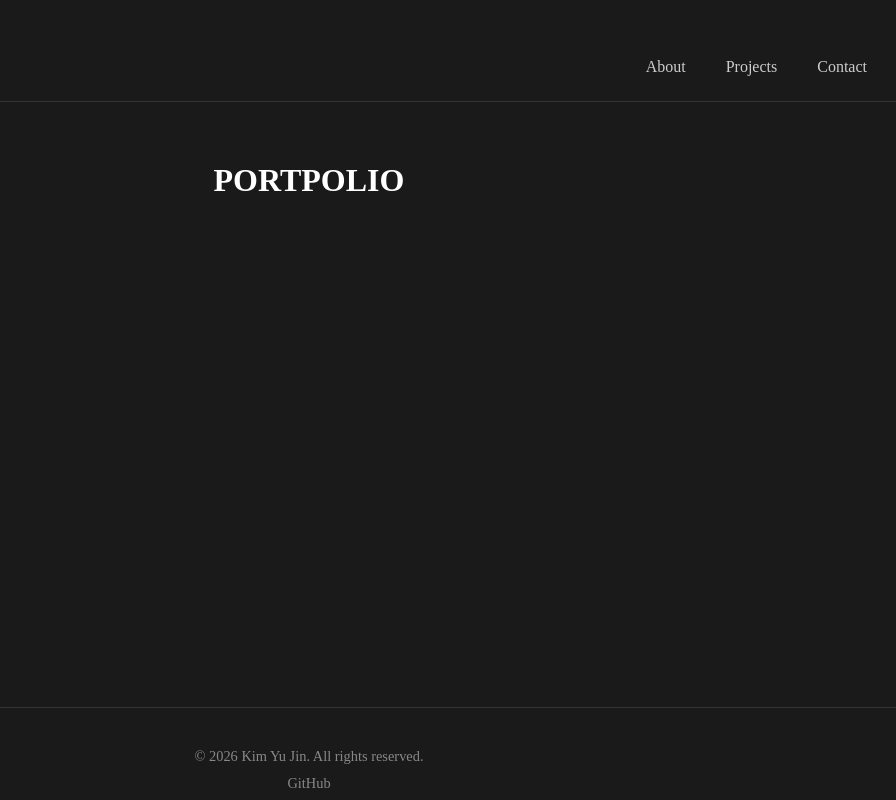
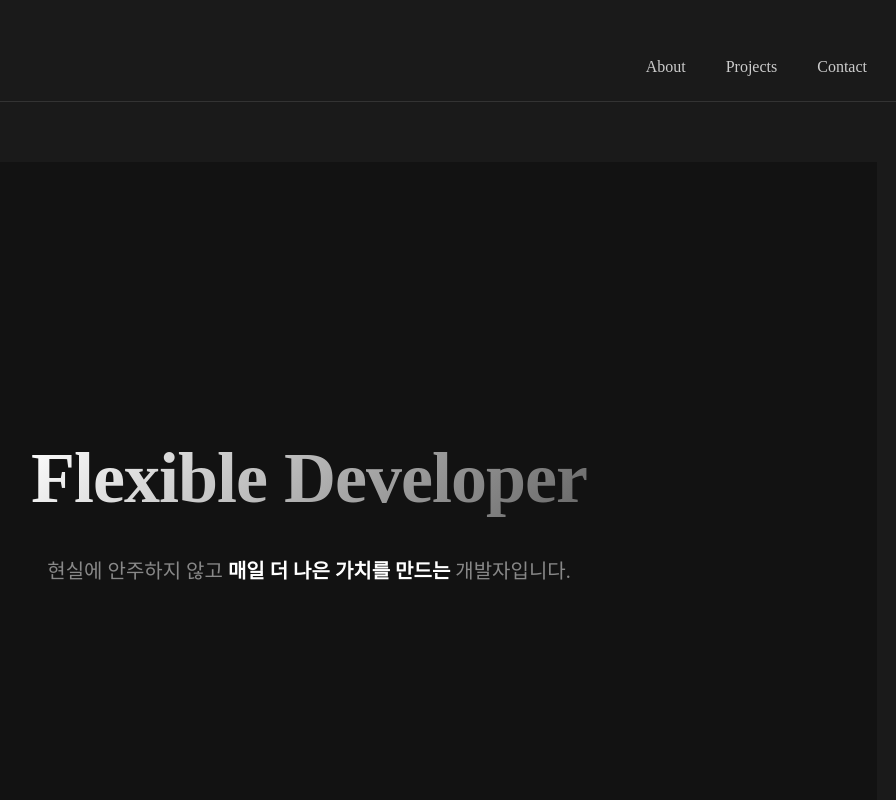
Before and after one commit to kim0705/portfolio, a React (Vite) app: page / in a window 1280 px wide. Shown: the top 800 px of the page, without its empty margins (331-1227 px from the left). Built offline with nearby package versions, Linux system fonts and the light colour scheme.

Commit message:
feat: complete hero section with flexible developer slogan (#3)

```diff
--- a/src/App.jsx
+++ b/src/App.jsx
@@ -5,6 +5,7 @@ import './App.css'
 import MainLayout from './layouts/MainLayout/MainLayout'
 import { Global } from '@emotion/react'
 import { globalStyles } from './styles/global'
+import MainPage from './pages/MainPage/MainPage'
 
 function App() {
     const [count, setCount] = useState(0)
@@ -13,7 +14,7 @@ function App() {
         <>
             <Global styles={globalStyles}/>
             <MainLayout>
-                <h1>PORTPOLIO</h1>
+                <MainPage/>
             </MainLayout>
         </>
     );
--- a/src/pages/MainPage/MainPage.jsx
+++ b/src/pages/MainPage/MainPage.jsx
@@ -1,9 +1,12 @@
 import React from 'react'
+import Hero from '../../sections/Hero/Hero'
 
 function MainPage() {
-  return (
-    <div>MainPage</div>
-  )
+	return (
+		<main>
+			<Hero/>
+		</main>
+	);
 }
 
-export default MainPage
+export default MainPage;
--- a/src/sections/Hero/Hero.jsx
+++ b/src/sections/Hero/Hero.jsx
@@ -1,9 +1,15 @@
-import React from 'react'
+import React from 'react';
+import * as S from './style';
 
 function Hero() {
-  return (
-    <div>Hero</div>
-  )
+    return (
+        <S.HeroContainer>
+            <S.HeroContent>
+                <S.Title>Flexible Developer</S.Title>
+                <S.Subtitle>현실에 안주하지 않고 <span>매일 더 나은 가치를 만드는</span> 개발자입니다.</S.Subtitle>
+            </S.HeroContent>
+        </S.HeroContainer>
+    );
 }
 
-export default Hero
+export default Hero;
--- a/src/sections/Hero/style.js
+++ b/src/sections/Hero/style.js
@@ -0,0 +1,42 @@
+import styled from "@emotion/styled";
+
+export const HeroContainer = styled.section`
+    width: 100%;
+    height: 700px;
+    display: flex;
+    justify-content: center;
+    align-items: center;
+    background-color: #121212;
+`;
+
+export const HeroContent = styled.div`
+    width: 90%;
+    max-width: 1200px;
+    display: flex;
+    flex-direction: column;
+    align-items: center;
+    gap: 25px;
+    text-align: center;
+`;
+
+export const Title = styled.h1`
+    font-size: 72px;
+    font-weight: 800;
+    margin: 0;
+    letter-spacing: -1px;
+    background: linear-gradient(135deg, #ffffff 0%, #666666 100%);
+    -webkit-background-clip: text;
+    -webkit-text-fill-color: transparent;
+`;
+
+export const Subtitle = styled.p`
+    font-size: 20px;
+    color: #888888;
+    line-height: 32px;
+    margin-top: 10px;
+
+    span {
+        color: #ffffff;
+        font-weight: 600;
+    }
+`;
```
